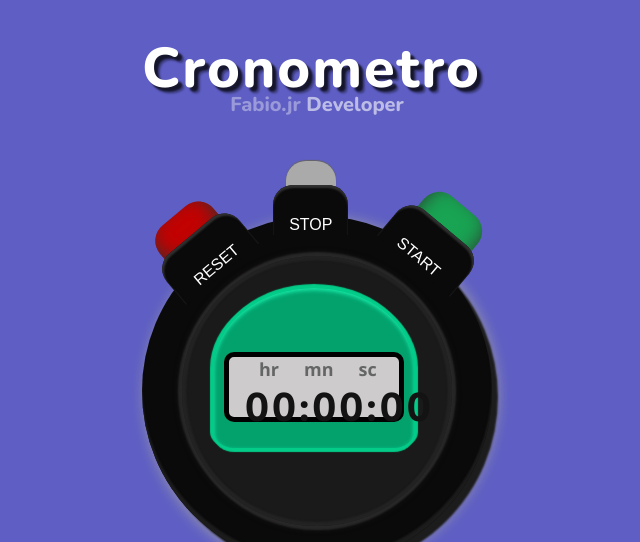
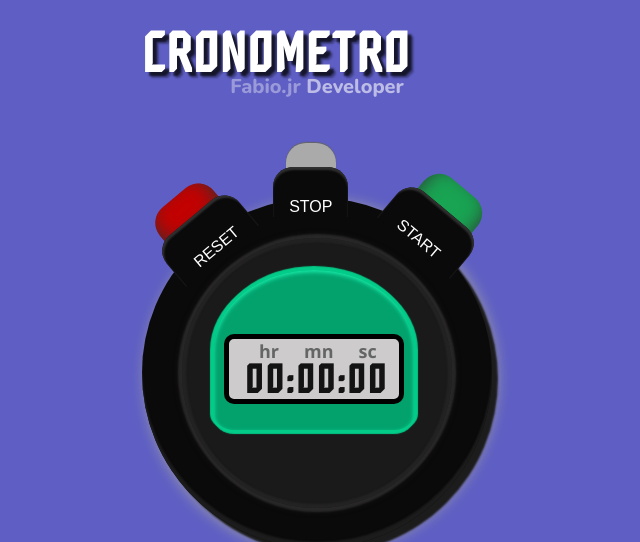
Before and after one commit to fjunior-amorim/cronometro, a plain HTML site: page index.html in a window 1280 px wide. Shown: the top 542 px of the page, without its empty margins (323-963 px from the left). Drawn offline with nearby package versions, Linux system fonts and the light colour scheme.

Commit message:
alterações links

```diff
--- a/index.html
+++ b/index.html
@@ -5,6 +5,7 @@
     <meta http-equiv="X-UA-Compatible" content="IE=edge">
     <meta name="viewport" content="width=device-width, initial-scale=1.0">
     <link rel="stylesheet" href="style.css">
+    <link rel="stylesheet" href="font/md_dasher/MD_Dasher_Regular.ttf">
     <link rel="stylesheet" href="font-awesome-4.7.0/font-awesome-4.7.0/css/font-awesome.min.css">
     <title>Cronometro</title>
 </head>
--- a/style.css
+++ b/style.css
@@ -30,7 +30,7 @@ section {
 }
 .titulo {
     margin-top: 30px;
-    font-family: 'Nunito', sans-serif;
+    font-family: 'dasher','Nunito', sans-serif;
     font-size: 3.5em;
     letter-spacing: 2px;
     color: white;
@@ -218,7 +218,7 @@ section {
     text-align: center;
     font-size: 2.5em;
     padding-top: 0px;
-    font-family: 'Nunito', sans-serif;
+    font-family: 'dasher','Nunito', sans-serif;
     letter-spacing: 3px;
     color: rgb(19, 19, 19);
 }
```
